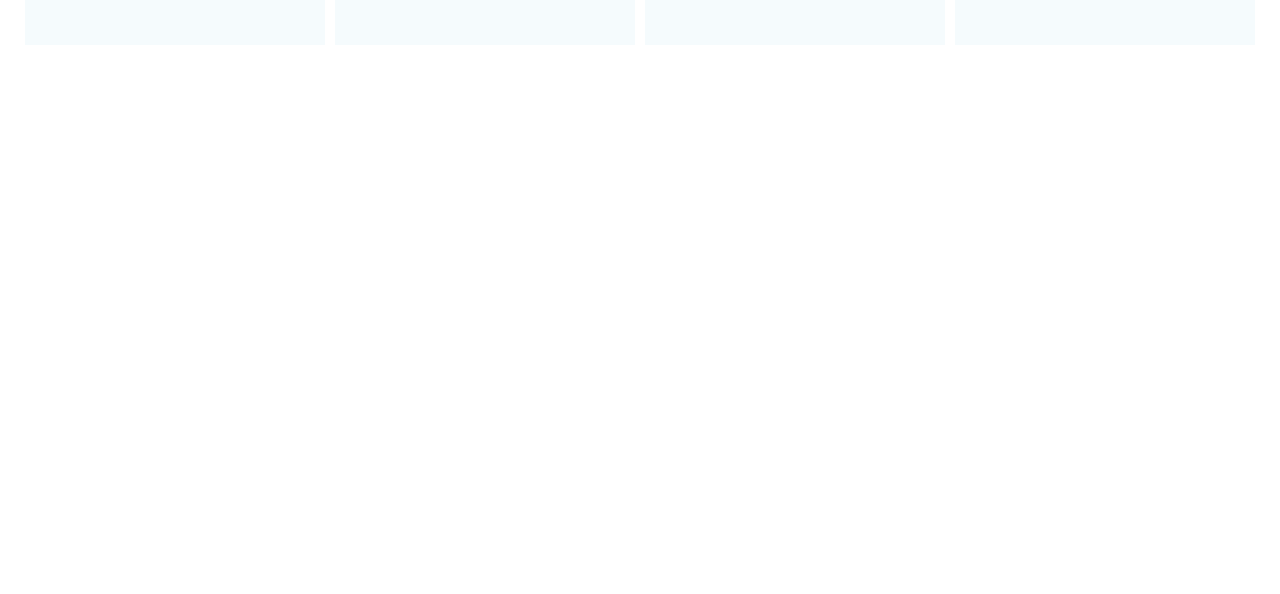
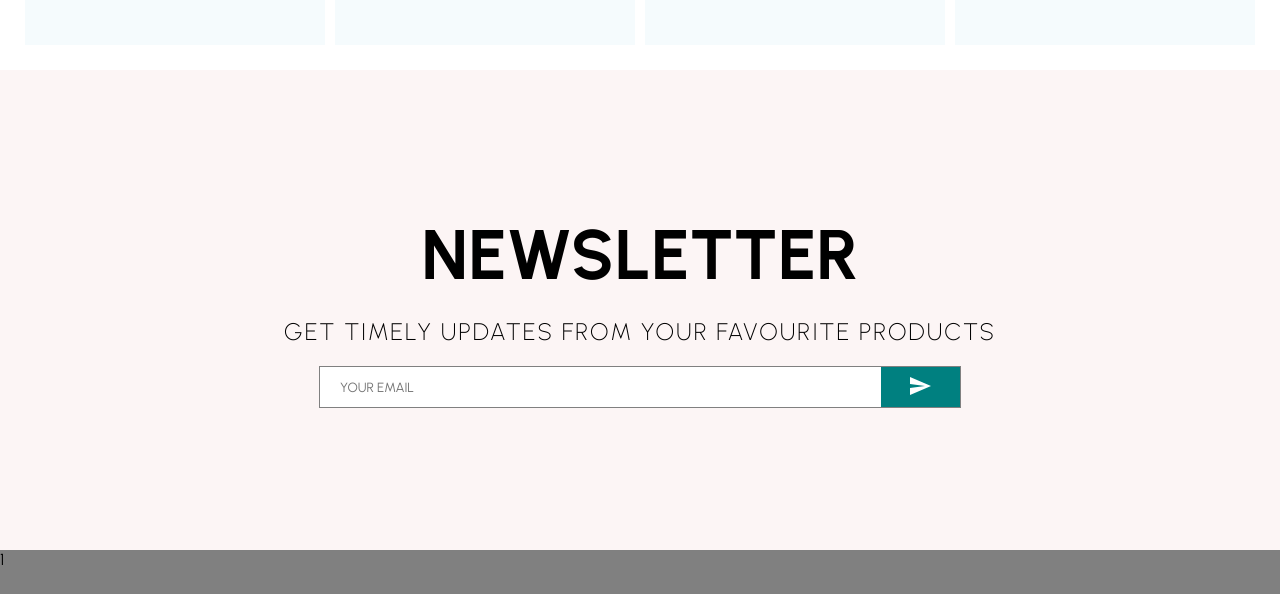
Before and after one commit to MadhurKharche/E-Commerce-App, a React (Create React App) app: page / in a window 1280 px wide. Shown: the part 2234-2828 px from the top of the page. Before the commit the page ends 2304 px from the top, so only its background shows below. Built offline with nearby package versions, Linux system fonts and the light colour scheme.

Commit message:
Added Newsletter and Footer Components

```diff
--- /dev/null
+++ b/src/components/Footer.jsx
@@ -0,0 +1,11 @@
+import React from "react";
+import styled from "styled-components";
+
+const Container = styled.div`
+  height: 40vh;
+  background-color: gray;
+`;
+
+export default function Footer() {
+  return <Container>1</Container>;
+}
--- /dev/null
+++ b/src/components/Newsletter.jsx
@@ -0,0 +1,66 @@
+import React from "react";
+import styled from "styled-components";
+import SendIcon from "@mui/icons-material/Send";
+
+const Container = styled.div`
+  height: 60vh;
+  background-color: #fcf5f5;
+  display: flex;
+  flex-direction: column;
+  align-items: center;
+  justify-content: center;
+`;
+
+const Heading = styled.h1`
+  font-size: 70px;
+  margin-bottom: 20px;
+`;
+
+const Subheading = styled.div`
+  font-size: 24px;
+  font-weight: 200;
+  letter-spacing: 1px;
+  margin-bottom: 20px;
+  letter-spacing: 2px;
+`;
+
+const InputContainer = styled.div`
+  display: flex;
+  width: 50%;
+  height: 40px;
+  justify-content: space-between;
+  border: 1px solid gray;
+`;
+
+const Input = styled.input`
+  flex: 8;
+  padding-left: 20px;
+  border: none;
+
+  &:focus {
+    outline: none;
+  }
+`;
+
+const Button = styled.button`
+  flex: 1;
+  background-color: teal;
+  color: white;
+  border: none;
+  cursor: pointer;
+`;
+
+export default function Newsletter() {
+  return (
+    <Container>
+      <Heading>NEWSLETTER</Heading>
+      <Subheading>GET TIMELY UPDATES FROM YOUR FAVOURITE PRODUCTS</Subheading>
+      <InputContainer>
+        <Input placeholder="YOUR EMAIL"></Input>
+        <Button>
+          <SendIcon />
+        </Button>
+      </InputContainer>
+    </Container>
+  );
+}
--- a/src/pages/Home.jsx
+++ b/src/pages/Home.jsx
@@ -4,6 +4,8 @@ import Announcement from "../components/Announcement";
 import Slider from "../components/Slider";
 import ProductList from "../components/ProductList";
 import Categories from "../components/Categories";
+import Newsletter from "../components/Newsletter";
+import Footer from "../components/Footer";
 
 export default function Home() {
   const [showAnnouncement, setShowAnnouncement] = useState(true);
@@ -19,6 +21,8 @@ export default function Home() {
       <Slider />
       <Categories />
       <ProductList />
+      <Newsletter />
+      <Footer />
     </>
   );
 }
```
